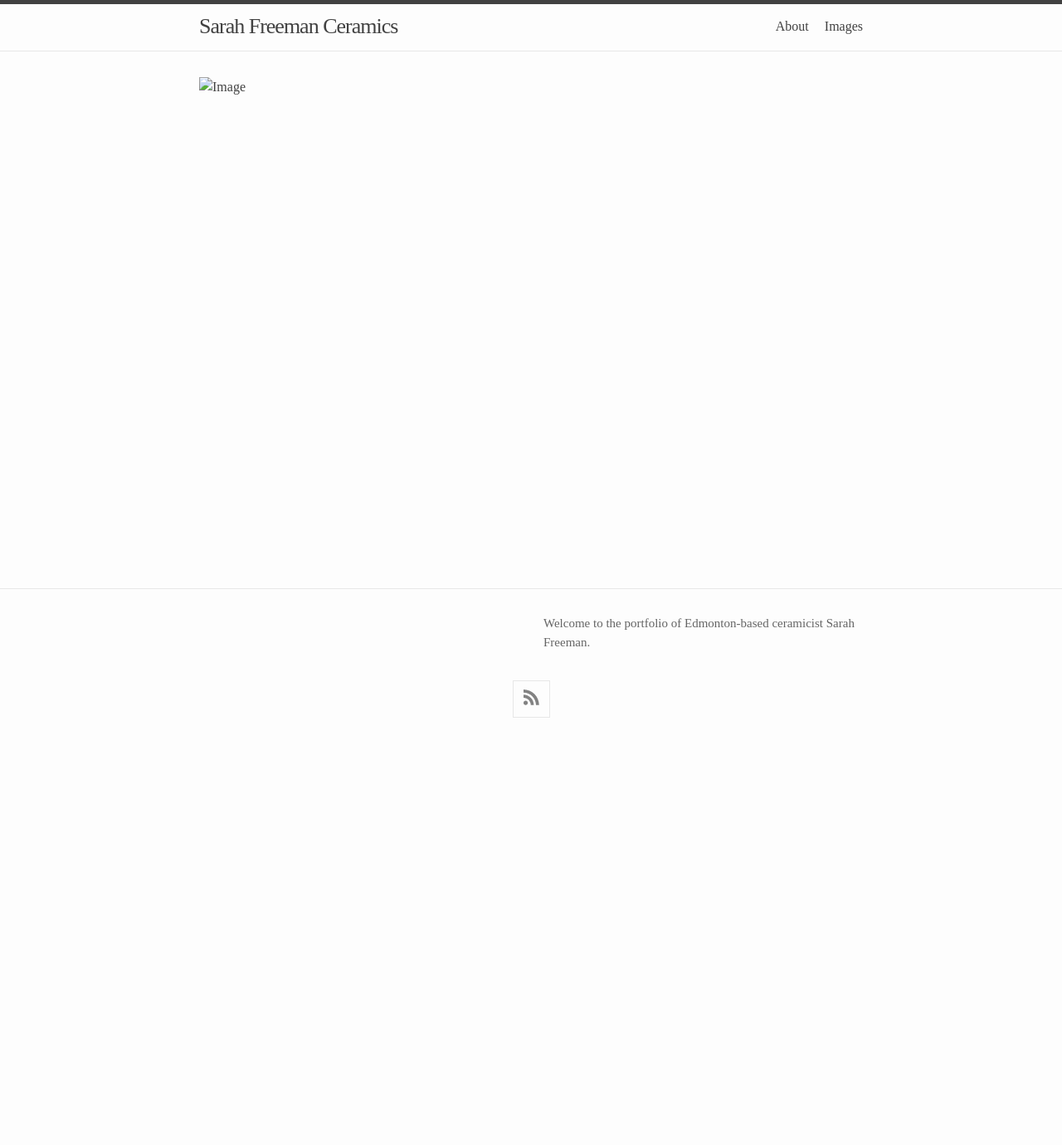
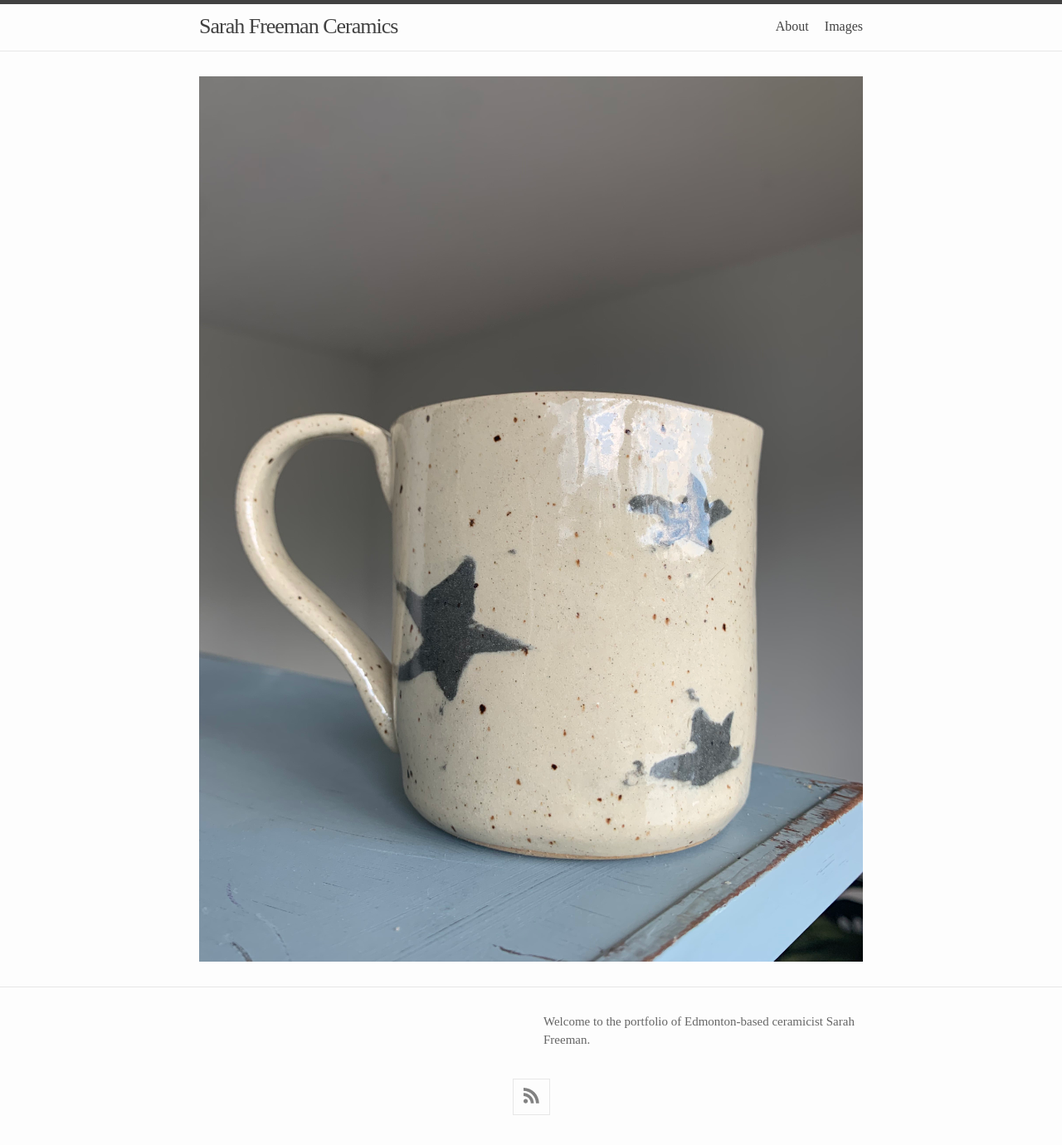
Before and after one commit to sarah-freeman/ceramics, a Jekyll site: the page built from index.markdown, in a window 1280 px wide. Shown: the whole page at 83% size. Built offline with Jekyll 4.4.1, drawn with Linux system fonts in a browser that asks for light colours; nearby versions of some CDN libraries; before the commit the page ends 900 px from its top, so only the background shows below that.

Commit message:
Update home.html

```diff
--- a/_layouts/home.html
+++ b/_layouts/home.html
@@ -2,4 +2,4 @@
 layout: base
 ---
 
-<img class="pottery-pic" src="{{../assets/images/star-mug.jpg | relative_url }}" alt=Image of a mug with stars">
+<img class="pottery-pic" src="{{'/assets/images/star-mug.jpg' | relative_url }}" alt=Image of a mug with stars">
```
